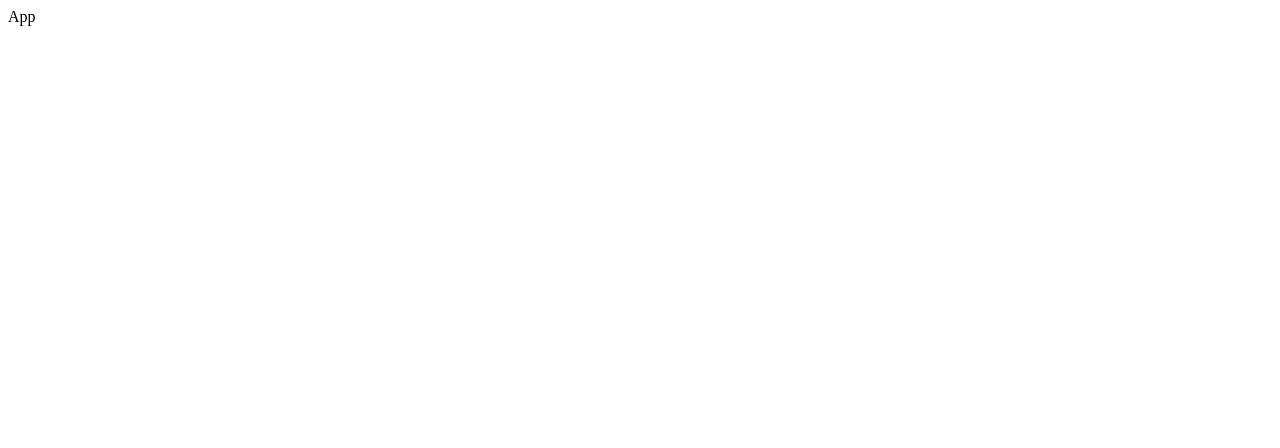
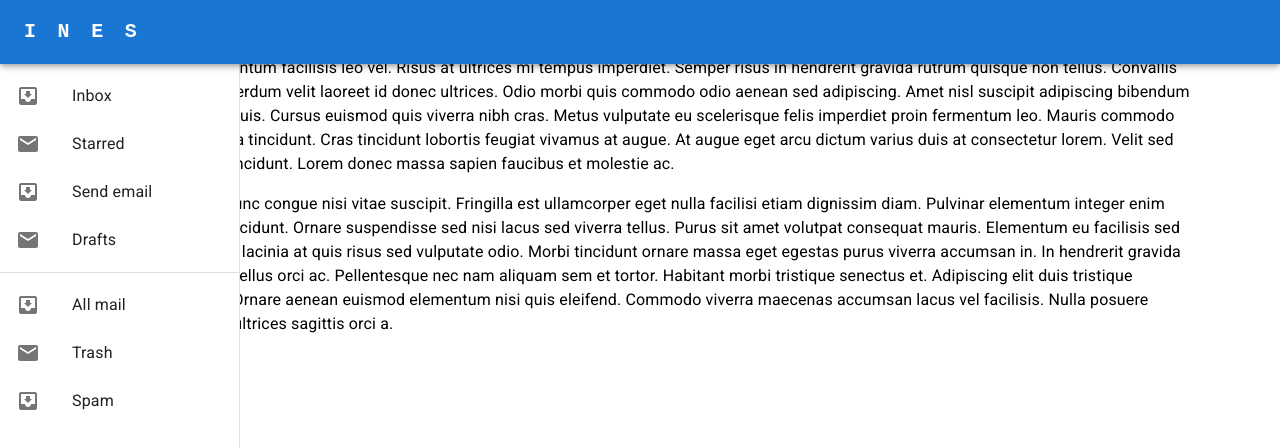
Before and after one commit to ines-erp/react-frontend, a React (Vite) app: page / in a window 1280 px wide. Shown: the top 448 px of the page. Built offline with nearby package versions, Linux system fonts and the light colour scheme.

Commit message:
wip: adding base layout with appbar

```diff
--- a/src/App.jsx
+++ b/src/App.jsx
@@ -1,10 +1,11 @@
 import {createTheme, ThemeProvider} from "@mui/material";
+import {LayoutMenuAppbar} from "@/layouts/main/LayoutMenuAppbar.jsx";
 
 function App() {
 
     return (
         <ThemeProvider theme={theme}>
-           App
+            <LayoutMenuAppbar />
         </ThemeProvider>
     )
 }
--- /dev/null
+++ b/src/layouts/main/LayoutMenuAppbar.jsx
@@ -0,0 +1,123 @@
+import {
+    AppBar,
+    Box, Container,
+    CssBaseline, Divider,
+    Drawer,
+    IconButton,
+    List,
+    ListItem, ListItemButton, ListItemIcon, ListItemText,
+    Toolbar,
+    Typography,
+    useMediaQuery
+} from "@mui/material";
+import React from "react";
+import MenuIcon from "@mui/icons-material/Menu";
+import InboxIcon from "@mui/icons-material/MoveToInbox";
+import MailIcon from "@mui/icons-material/Mail";
+
+export const LayoutMenuAppbar = () => {
+    const drawerWidth = 240;
+    const matches = useMediaQuery('(min-width:600px)');
+    const [openDrawer, setOpenDrawer] = React.useState(false);
+
+    const handleDrawerToggle = () => {
+        setOpenDrawer(!openDrawer);
+    }
+
+    return (
+        <Container>
+
+            <AppBar position='fixed' sx={{ zIndex: (theme) => theme.zIndex.drawer + 1 }}>
+                <Toolbar>
+                    <IconButton onClick={handleDrawerToggle}  sx={{display: matches ? 'none':'flex'}}>
+                        <MenuIcon/>
+                    </IconButton>
+                    <Typography
+                        variant="h6"
+                        noWrap
+                        component="a"
+                        href="#app-bar-with-responsive-menu"
+                        sx={{
+                            mr: 2,
+                            fontFamily: 'monospace',
+                            fontWeight: 700,
+                            letterSpacing: '.3rem',
+                            color: 'inherit',
+                            textDecoration: 'none',
+                        }}
+                    >
+                        I N E S
+                    </Typography>
+                </Toolbar>
+
+            </AppBar>
+                <Drawer
+                    variant={matches ? "permanent" : "temporary"}
+                    sx={{
+                        width: drawerWidth,
+                        flexShrink: 0,
+                        [`& .MuiDrawer-paper`]: {width: drawerWidth, boxSizing: 'border-box'},
+                    }}
+                    open={openDrawer}
+                >
+                    <Toolbar/>
+                    <Box sx={{overflow: 'auto'}}>
+                        <List>
+                            {['Inbox', 'Starred', 'Send email', 'Drafts'].map((text, index) => (
+                                <ListItem key={text} disablePadding>
+                                    <ListItemButton>
+                                        <ListItemIcon>
+                                            {index % 2 === 0 ? <InboxIcon/> : <MailIcon/>}
+                                        </ListItemIcon>
+                                        <ListItemText primary={text}/>
+                                    </ListItemButton>
+                                </ListItem>
+                            ))}
+                        </List>
+                        <Divider/>
+                        <List>
+                            {['All mail', 'Trash', 'Spam'].map((text, index) => (
+                                <ListItem key={text} disablePadding>
+                                    <ListItemButton>
+                                        <ListItemIcon>
+                                            {index % 2 === 0 ? <InboxIcon/> : <MailIcon/>}
+                                        </ListItemIcon>
+                                        <ListItemText primary={text}/>
+                                    </ListItemButton>
+                                </ListItem>
+                            ))}
+                        </List>
+                    </Box>
+                </Drawer>
+                <Box component="main" sx={{flexGrow: 1, p: 3}}>
+                    <Typography sx={{marginBottom: 2}}>
+                        Lorem ipsum dolor sit amet, consectetur adipiscing elit, sed do eiusmod
+                        tempor incididunt ut labore et dolore magna aliqua. Rhoncus dolor purus non
+                        enim praesent elementum facilisis leo vel. Risus at ultrices mi tempus
+                        imperdiet. Semper risus in hendrerit gravida rutrum quisque non tellus.
+                        Convallis convallis tellus id interdum velit laoreet id donec ultrices.
+                        Odio morbi quis commodo odio aenean sed adipiscing. Amet nisl suscipit
+                        adipiscing bibendum est ultricies integer quis. Cursus euismod quis viverra
+                        nibh cras. Metus vulputate eu scelerisque felis imperdiet proin fermentum
+                        leo. Mauris commodo quis imperdiet massa tincidunt. Cras tincidunt lobortis
+                        feugiat vivamus at augue. At augue eget arcu dictum varius duis at
+                        consectetur lorem. Velit sed ullamcorper morbi tincidunt. Lorem donec massa
+                        sapien faucibus et molestie ac.
+                    </Typography>
+                    <Typography sx={{marginBottom: 2}}>
+                        Consequat mauris nunc congue nisi vitae suscipit. Fringilla est ullamcorper
+                        eget nulla facilisi etiam dignissim diam. Pulvinar elementum integer enim
+                        neque volutpat ac tincidunt. Ornare suspendisse sed nisi lacus sed viverra
+                        tellus. Purus sit amet volutpat consequat mauris. Elementum eu facilisis
+                        sed odio morbi. Euismod lacinia at quis risus sed vulputate odio. Morbi
+                        tincidunt ornare massa eget egestas purus viverra accumsan in. In hendrerit
+                        gravida rutrum quisque non tellus orci ac. Pellentesque nec nam aliquam sem
+                        et tortor. Habitant morbi tristique senectus et. Adipiscing elit duis
+                        tristique sollicitudin nibh sit. Ornare aenean euismod elementum nisi quis
+                        eleifend. Commodo viverra maecenas accumsan lacus vel facilisis. Nulla
+                        posuere sollicitudin aliquam ultrices sagittis orci a.
+                    </Typography>
+                </Box>
+        </Container>
+    )
+}
```
Also changed, not shown: src/layouts/inner/LayoutDetailPage.jsx (added), src/layouts/inner/LayoutMainPage.jsx (added), src/layouts/main/LayoutBlank.jsx (added).
